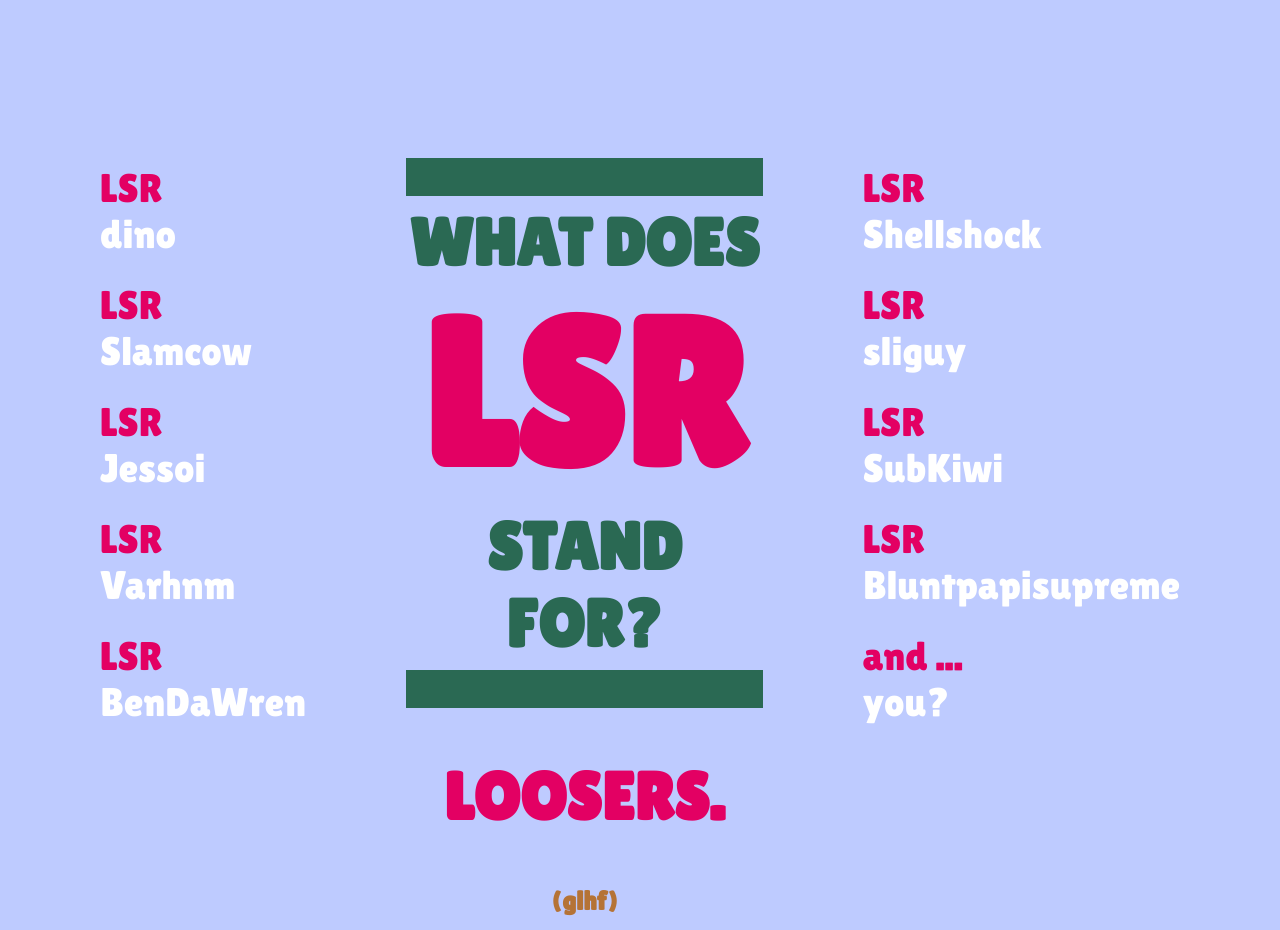
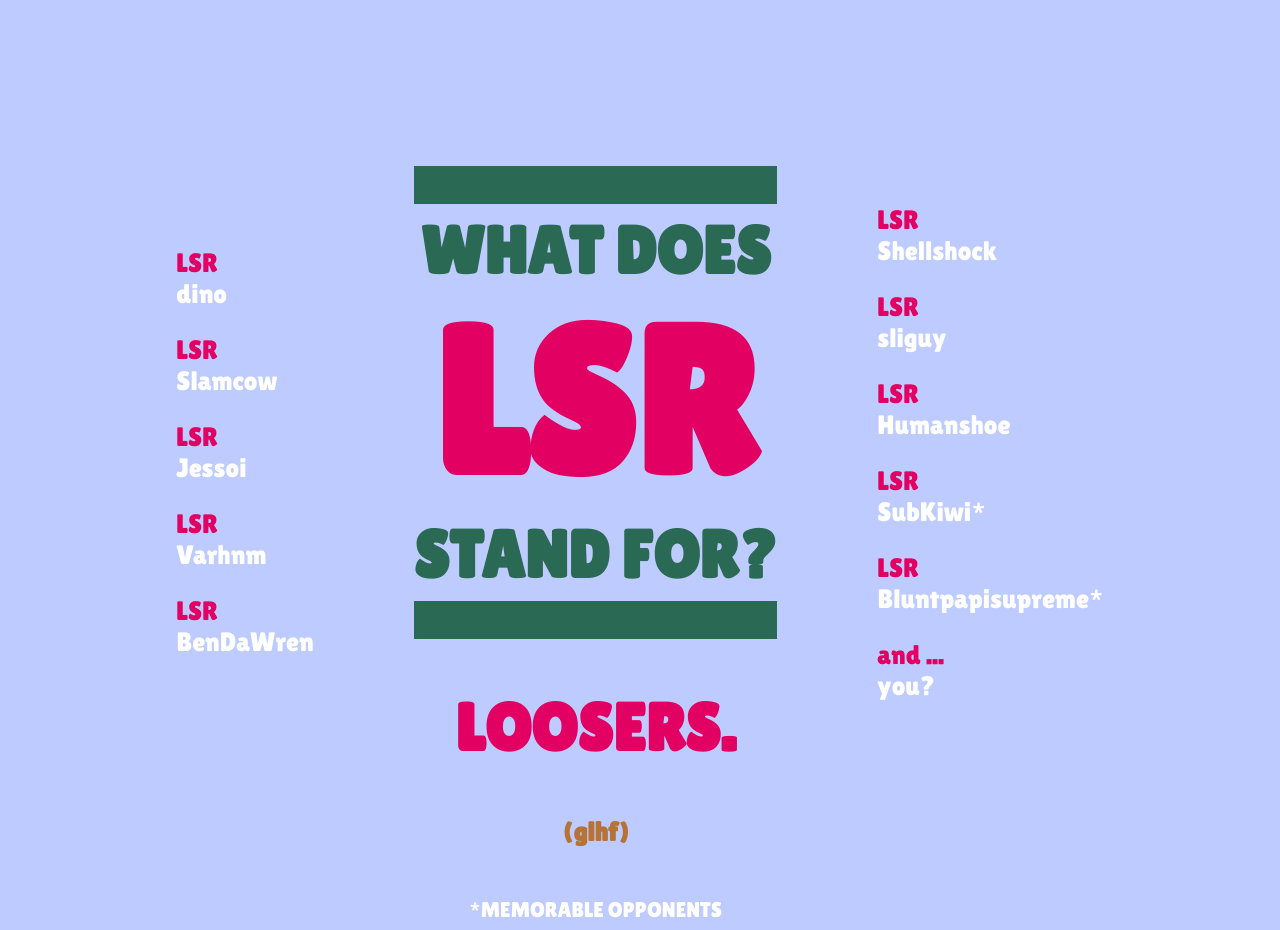
Before and after one commit to jachan/lsr_site, a plain HTML site: page index.html in a window 1280 px wide. Drawn offline with Linux system fonts and the light colour scheme.

Commit message:
no integ tests, lets send it

```diff
--- a/default.css
+++ b/default.css
@@ -1,4 +1,4 @@
-body {
+#main {
     margin: 0;
     padding: 0;
     overflow-x: hidden;
@@ -15,7 +15,7 @@ body {
 
 span {
     font-family: Lilita One, Helvetica, Arial, sans-serif;
-    font-size: 30pt;
+    font-size: 20pt;
     color: #E30063;
     margin-top: 0px;
     margin-bottom: 0px;
@@ -84,8 +84,28 @@ html {
     margin: 0;
     padding: 0;
     overflow-x: hidden;
-    background-color:#BECBFF;
-    }
+    background-color: #BECBFF;
+}
+
+#supporters {
+    margin-top: 50px;
+    text-align: center;
+}
+
+p {
+    font-family: Lilita One, Helvetica, Arial, sans-serif;
+    font-size: 16pt;
+    color: white;
+    margin-top: 0px;
+    margin-bottom: 0px;
+}
+
+#parent {
+    display: flex;
+    flex-direction: column;
+    align-items: center;
+    justify-content: center;
+}
 
 .has-small-font-size {
     font-size: 16px;
--- a/index.html
+++ b/index.html
@@ -6,14 +6,15 @@
     <link rel="icon" href="FAVICON.png">
     <link rel="stylesheet" href="default.css">
 </head>
-
-<body>
+<div id="parent">
+    <div id="main">
         <div id="roster">
             <span>LSR</span> <span class="gamertag">dino</span>
             <span>LSR</span> <span class="gamertag">Slamcow</span>
             <span>LSR</span> <span class="gamertag">Jessoi</span>
             <span>LSR</span> <span class="gamertag">Varhnm</span>
             <span>LSR</span> <span class="gamertag">BenDaWren</span>
+
         </div>
         <div id="content-box">
             <hr>
@@ -23,12 +24,16 @@
             <hr>
             <h3>LOOSERS.</h3>
             <h2>(glhf)</h2>
+            <div id="supporters">
+                <p>*MEMORABLE OPPONENTS</p>
+            </div>
         </div>
         <div id="roster">
             <span>LSR</span> <span class="gamertag">Shellshock</span>
             <span>LSR</span> <span class="gamertag">sliguy</span>
-        <span>LSR</span> <span class="gamertag">SubKiwi</span>
-        <span>LSR</span> <span class="gamertag">Bluntpapisupreme</span>
+            <span>LSR</span> <span class="gamertag">Humanshoe</span>
+            <span>LSR</span> <span class="gamertag">SubKiwi*</span>
+            <span>LSR</span> <span class="gamertag">Bluntpapisupreme*</span>
             <span>and ...</span> <span class="gamertag">you?</span>
         </div>
         <script src='https://storage.ko-fi.com/cdn/scripts/overlay-widget.js'></script>
@@ -40,4 +45,6 @@
                 'floating-chat.donateButton.text-color': '#fff'
             });
         </script>
-</body>
+    </div>
+
+</div>
```
Lines whose indentation alone changed are shown as unchanged.
